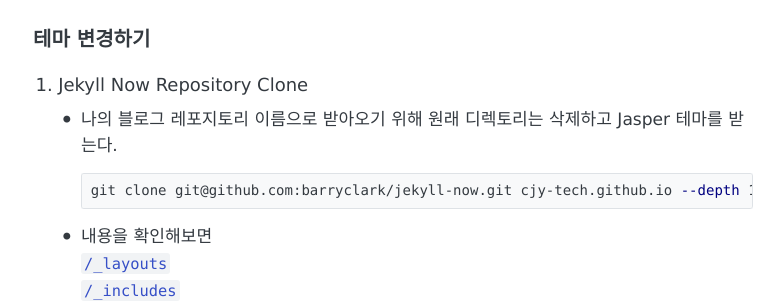
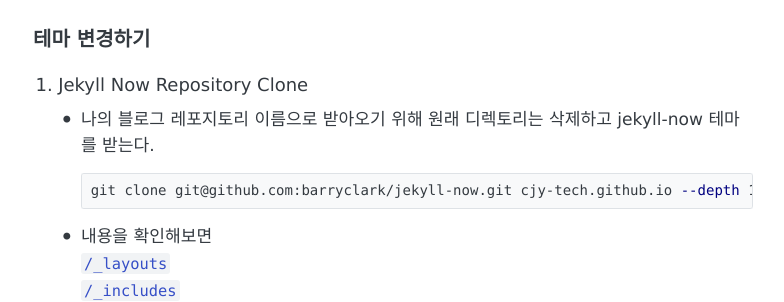
Before and after one commit to cjy-tech/cjy-tech.github.io, a Jekyll site: the page built from _posts/2018-11-10-Themes-for-jekyll-blog.md, in a window 1280 px wide and 900 px high, scrolled down 1828 px. Shown: the part 151-453 px from the top of the window, without its empty margins (247-1031 px from the left). Built offline with Jekyll 4.4.1, drawn with Linux system fonts in a browser that asks for light colours; comment, search, counter and statistics services are not loaded.

Commit message:
Update 2018-11-10-Themes-for-jekyll-blog.md

````diff
--- a/_posts/2018-11-10-Themes-for-jekyll-blog.md
+++ b/_posts/2018-11-10-Themes-for-jekyll-blog.md
@@ -74,7 +74,7 @@ Jekyll 은 기본 디렉토리에 있는 테마의 기본 파일들을 확인하
 
 ### 테마 변경하기
 1. Jekyll Now Repository Clone
-  * 나의 블로그 레포지토리 이름으로 받아오기 위해 원래 디렉토리는 삭제하고 Jasper 테마를 받는다.
+  * 나의 블로그 레포지토리 이름으로 받아오기 위해 원래 디렉토리는 삭제하고 jekyll-now 테마를 받는다.
 ```bash
 git clone git@github.com:barryclark/jekyll-now.git cjy-tech.github.io --depth 1
 ```
````
